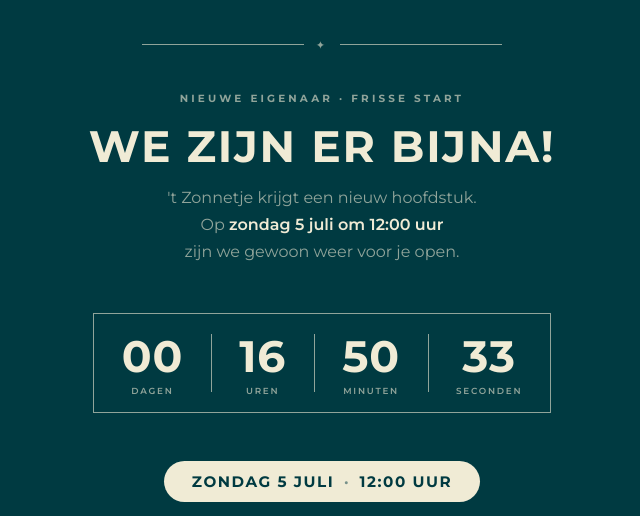
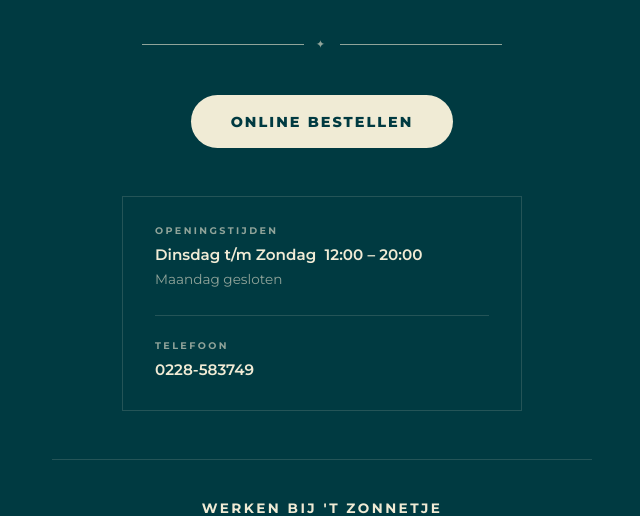
Before and after one commit to MrSenderr/tzonnetje-website, a plain HTML site: page index.html in a window 1280 px wide. Shown: the part 287-803 px from the top of the page, without its empty margins (318-958 px from the left). Drawn offline with nearby package versions, Linux system fonts and the light colour scheme; a web font is replaced by a local one.

Commit message:
feat: pagina omgebouwd naar normaal gebruik met openingstijden en telefoon

```diff
--- a/index.html
+++ b/index.html
@@ -3,10 +3,10 @@
 <head>
   <meta charset="UTF-8" />
   <meta name="viewport" content="width=device-width, initial-scale=1.0" />
-  <title>Snackerie 't Zonnetje — We zijn er bijna!</title>
+  <title>Snackerie 't Zonnetje — Wervershoof</title>
   <link rel="preconnect" href="https://fonts.googleapis.com" />
   <link rel="preconnect" href="https://fonts.gstatic.com" crossorigin />
-  <link href="https://fonts.googleapis.com/css2?family=Playfair+Display:ital,wght@0,400;0,700;1,400&family=Montserrat:wght@400;600;700&display=swap" rel="stylesheet" />
+  <link href="https://fonts.googleapis.com/css2?family=Montserrat:wght@400;600;700;800&display=swap" rel="stylesheet" />
   <style>
     *, *::before, *::after { box-sizing: border-box; margin: 0; padding: 0; }
 
@@ -20,7 +20,7 @@
     body {
       background: var(--teal);
       color: var(--cream);
-      font-family: 'Playfair Display', Georgia, serif;
+      font-family: 'Montserrat', sans-serif;
       min-height: 100vh;
       display: flex;
       flex-direction: column;
@@ -29,21 +29,19 @@
       padding: 4rem 1.5rem 3rem;
     }
 
-    /* LOGO */
     .logo {
       width: 220px;
       height: 220px;
       margin-bottom: 2.5rem;
     }
 
-    /* RULE */
     .rule {
       width: 100%;
       max-width: 360px;
       display: flex;
       align-items: center;
       gap: .75rem;
-      margin: 0 auto 2.5rem;
+      margin: 0 auto 2.75rem;
       color: var(--cream-60);
       font-size: .7rem;
       letter-spacing: .3em;
@@ -55,108 +53,70 @@
       background: currentColor;
     }
 
-    /* HEADING */
-    .eyebrow {
+    /* ORDER BUTTON */
+    .order-btn {
+      display: inline-block;
+      background: var(--cream);
+      color: var(--teal);
+      text-decoration: none;
       font-family: 'Montserrat', sans-serif;
-      font-size: .65rem;
+      font-size: .9rem;
+      font-weight: 800;
+      letter-spacing: .14em;
+      text-transform: uppercase;
+      padding: 1.1rem 2.5rem;
+      border-radius: 100px;
+      transition: opacity .18s, transform .18s;
+      margin-bottom: 3rem;
+    }
+    .order-btn:hover {
+      opacity: .85;
+      transform: translateY(-1px);
+    }
+
+    /* INFO BLOCK */
+    .info {
+      width: 100%;
+      max-width: 400px;
+      border: 1px solid var(--cream-20);
+      padding: 1.75rem 2rem;
+      margin-bottom: 3rem;
+      display: flex;
+      flex-direction: column;
+      gap: 1.5rem;
+    }
+
+    .info-row {
+      display: flex;
+      flex-direction: column;
+      gap: .4rem;
+    }
+
+    .info-label {
+      font-size: .6rem;
       font-weight: 700;
-      letter-spacing: .3em;
+      letter-spacing: .25em;
       text-transform: uppercase;
       color: var(--cream-60);
-      text-align: center;
-      margin-bottom: 1rem;
     }
 
-    h1 {
-      font-family: 'Montserrat', sans-serif;
-      font-size: clamp(1.75rem, 5vw, 2.75rem);
-      font-weight: 800;
-      font-style: normal;
-      text-transform: uppercase;
-      letter-spacing: .04em;
-      text-align: center;
-      line-height: 1.15;
-      margin-bottom: .75rem;
+    .info-value {
+      font-size: .95rem;
+      font-weight: 600;
+      color: var(--cream);
+      line-height: 1.6;
     }
 
-    .subtitle {
-      font-family: 'Montserrat', sans-serif;
-      font-size: clamp(.85rem, 2.5vw, 1rem);
-      font-weight: 400;
-      color: var(--cream-60);
-      text-align: center;
-      line-height: 1.7;
-      max-width: 420px;
-      margin: 0 auto 3rem;
+    .info-value a {
+      color: inherit;
+      text-decoration: none;
     }
+    .info-value a:hover { opacity: .75; }
 
-    .subtitle strong {
-      color: var(--cream);
-      font-weight: 600;
+    .info-divider {
+      height: 1px;
+      background: var(--cream-20);
     }
-
-    /* COUNTDOWN */
-    .countdown-wrap { text-align: center; margin-bottom: 3rem; }
-
-    .countdown {
-      display: inline-flex;
-      gap: 0;
-      border: 1px solid var(--cream-60);
-    }
-
-    .count-block {
-      padding: 1.25rem 1.75rem 1rem;
-      min-width: 72px;
-      text-align: center;
-      position: relative;
-    }
-
-    .count-block + .count-block::before {
-      content: '';
-      position: absolute;
-      left: 0; top: 20%; bottom: 20%;
-      width: 1px;
-      background: var(--cream-60);
-    }
-
-    .count-num {
-      display: block;
-      font-family: 'Montserrat', sans-serif;
-      font-size: clamp(2rem, 5vw, 2.75rem);
-      font-weight: 800;
-      line-height: 1;
-      letter-spacing: .02em;
-    }
-
-    .count-unit {
-      display: block;
-      font-family: 'Montserrat', sans-serif;
-      font-size: .55rem;
-      font-weight: 600;
-      letter-spacing: .2em;
-      text-transform: uppercase;
-      color: var(--cream-60);
-      margin-top: .4rem;
-    }
-
-    /* DATE PILL */
-    .date-pill {
-      display: inline-flex;
-      align-items: center;
-      gap: .6rem;
-      background: var(--cream);
-      color: var(--teal);
-      font-family: 'Montserrat', sans-serif;
-      font-size: clamp(.8rem, 2.5vw, .95rem);
-      font-weight: 700;
-      letter-spacing: .1em;
-      text-transform: uppercase;
-      padding: .7rem 1.75rem;
-      border-radius: 100px;
-      margin-bottom: 3.5rem;
-    }
-
-    .date-pill span { opacity: .5; }
 
     /* WERKENBIJ */
     .werkenbij {
@@ -167,7 +127,6 @@
     }
 
     .wb-label {
-      font-family: 'Montserrat', sans-serif;
       font-size: .85rem;
       font-weight: 700;
       letter-spacing: .18em;
@@ -187,19 +146,15 @@
     }
 
     .wb-card h3 {
-      font-family: 'Montserrat', sans-serif;
       font-size: .72rem;
       font-weight: 700;
-      font-style: normal;
       letter-spacing: .18em;
       text-transform: uppercase;
       margin-bottom: .6rem;
     }
 
     .wb-card p {
-      font-family: 'Montserrat', sans-serif;
       font-size: .9rem;
-      font-style: normal;
       color: var(--cream-60);
       line-height: 1.7;
     }
@@ -210,7 +165,6 @@
       border: 1px solid var(--cream);
       color: var(--cream);
       text-decoration: none;
-      font-family: 'Montserrat', sans-serif;
       font-size: .7rem;
       font-weight: 700;
       letter-spacing: .14em;
@@ -219,37 +173,13 @@
       transition: background .18s, color .18s;
       white-space: nowrap;
     }
-
     .wb-btn:hover {
       background: var(--cream);
       color: var(--teal);
     }
 
-    .order-btn {
-      display: inline-block;
-      background: var(--cream);
-      color: var(--teal);
-      text-decoration: none;
-      font-family: 'Montserrat', sans-serif;
-      font-size: .85rem;
-      font-weight: 800;
-      letter-spacing: .14em;
-      text-transform: uppercase;
-      padding: 1rem 2.25rem;
-      border-radius: 100px;
-      transition: opacity .18s, transform .18s;
-      margin-top: 2rem;
-    }
-
-    .order-btn:hover {
-      opacity: .85;
-      transform: translateY(-1px);
-    }
-
-    /* FOOTER */
     footer {
       margin-top: 2.5rem;
-      font-family: 'Montserrat', sans-serif;
       font-size: .65rem;
       letter-spacing: .18em;
       text-transform: uppercase;
@@ -258,15 +188,9 @@
       text-align: center;
     }
 
-    /* MOBILE */
     @media (max-width: 480px) {
       .wb-card { flex-direction: column; text-align: center; }
-      .countdown { width: 100%; max-width: 360px; }
-      .count-block { padding: .85rem .6rem .7rem; min-width: 0; flex: 1; }
-      .count-num { font-size: 1.5rem; }
-      .count-unit { font-size: .42rem; letter-spacing: 0; }
-      .count-unit[data-short] { font-size: 0; }
-      .count-unit[data-short]::after { content: attr(data-short); font-size: .42rem; letter-spacing: .08em; }
+      .info { padding: 1.5rem; }
     }
   </style>
 </head>
@@ -276,41 +200,21 @@
 
   <div class="rule">✦</div>
 
-  <p class="eyebrow">Nieuwe eigenaar · Frisse start</p>
-  <h1>We zijn er bijna!</h1>
-  <p class="subtitle">
-    't Zonnetje krijgt een nieuw hoofdstuk.<br>
-    Op <strong>zondag 5 juli om 12:00 uur</strong><br>zijn we gewoon weer voor je open.
-  </p>
-
-  <div class="countdown-wrap">
-    <div class="countdown">
-      <div class="count-block">
-        <span class="count-num" id="days">—</span>
-        <span class="count-unit">dagen</span>
-      </div>
-      <div class="count-block">
-        <span class="count-num" id="hours">—</span>
-        <span class="count-unit">uren</span>
-      </div>
-      <div class="count-block">
-        <span class="count-num" id="minutes">—</span>
-        <span class="count-unit" data-short="min">minuten</span>
-      </div>
-      <div class="count-block">
-        <span class="count-num" id="seconds">—</span>
-        <span class="count-unit" data-short="sec">seconden</span>
-      </div>
-    </div>
-  </div>
-
-  <div class="date-pill">
-    Zondag 5 juli <span>·</span> 12:00 uur
-  </div>
-
   <a class="order-btn" href="https://www.e-food.nl/skin/basic/wervershoof/snackerie-t-zonnetje-1/browse" target="_blank" rel="noopener">
     Online bestellen
   </a>
+
+  <div class="info">
+    <div class="info-row">
+      <span class="info-label">Openingstijden</span>
+      <span class="info-value">Dinsdag t/m Zondag&nbsp;&nbsp;12:00 – 20:00<br><span style="color:var(--cream-60);font-size:.85rem;font-weight:400">Maandag gesloten</span></span>
+    </div>
+    <div class="info-divider"></div>
+    <div class="info-row">
+      <span class="info-label">Telefoon</span>
+      <span class="info-value"><a href="tel:0228583749">0228-583749</a></span>
+    </div>
+  </div>
 
   <div class="werkenbij">
     <p class="wb-label">Werken bij 't Zonnetje</p>
@@ -327,22 +231,5 @@
 
   <footer>Snackerie 't Zonnetje &nbsp;·&nbsp; Wervershoof &nbsp;·&nbsp; Sinds 1959</footer>
 
-  <script>
-    const target = new Date('2026-07-05T12:00:00');
-    function pad(n) { return String(n).padStart(2, '0'); }
-    function tick() {
-      const diff = target - Date.now();
-      if (diff <= 0) {
-        document.querySelector('.countdown-wrap').innerHTML = '<p style="font-family:Montserrat,sans-serif;font-size:.8rem;letter-spacing:.2em;text-transform:uppercase;color:var(--cream-60)">We zijn open!</p>';
-        return;
-      }
-      document.getElementById('days').textContent    = pad(Math.floor(diff / 86400000));
-      document.getElementById('hours').textContent   = pad(Math.floor((diff % 86400000) / 3600000));
-      document.getElementById('minutes').textContent = pad(Math.floor((diff % 3600000) / 60000));
-      document.getElementById('seconds').textContent = pad(Math.floor((diff % 60000) / 1000));
-    }
-    tick();
-    setInterval(tick, 1000);
-  </script>
 </body>
 </html>
```
